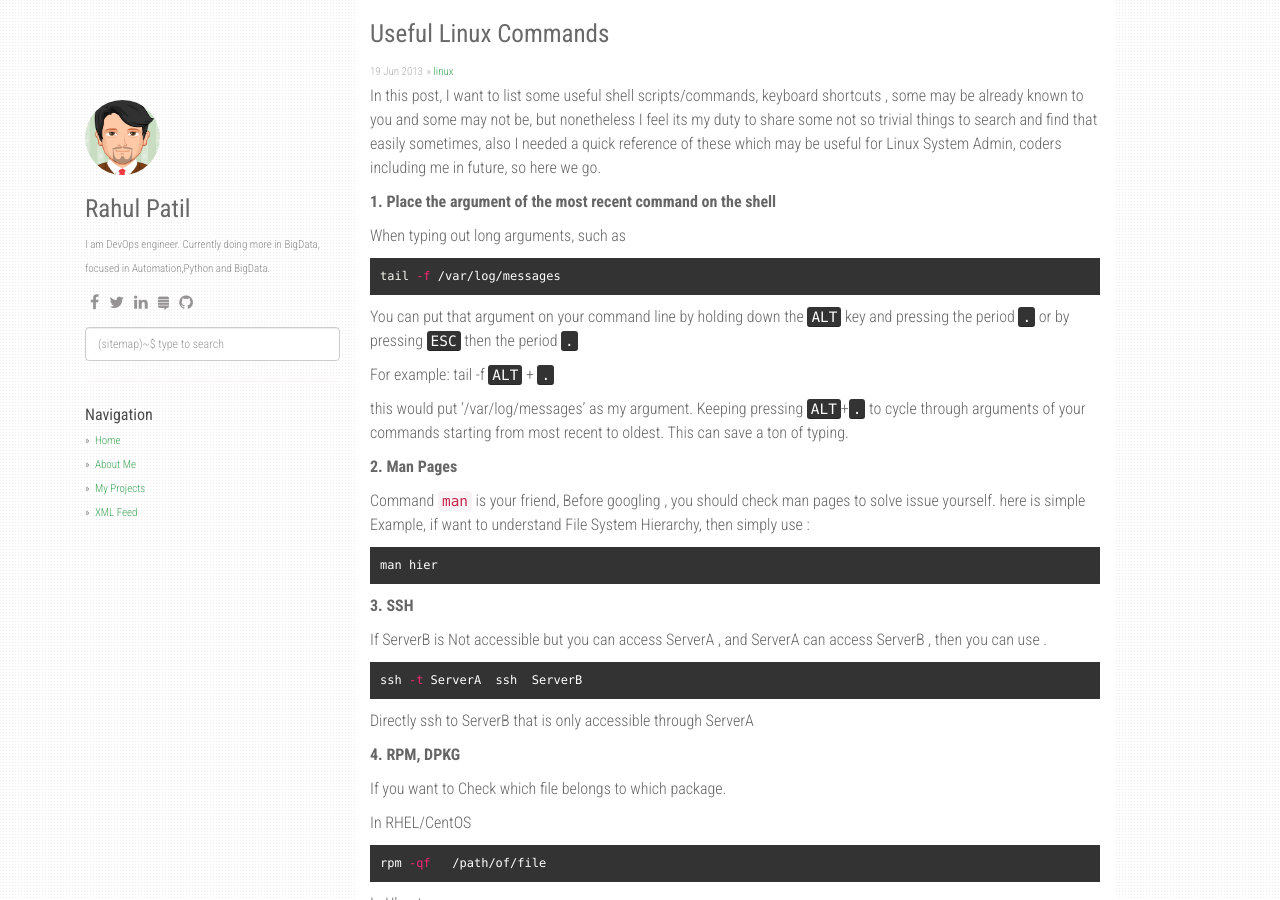
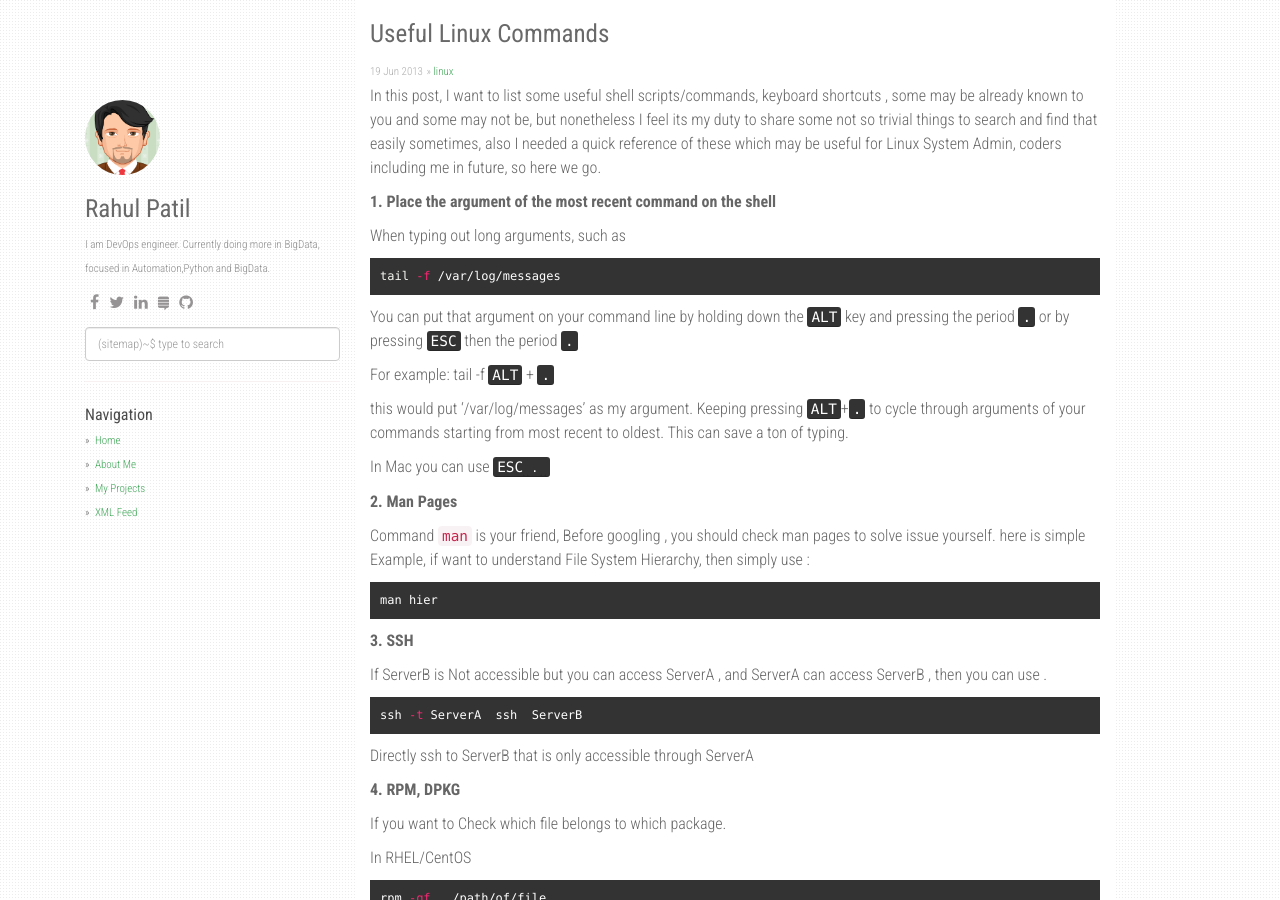
Before and after one commit to rahulinux/rahulinux.github.io, a Jekyll site: the page built from _posts/2013-06-19-hands-on-linux-commands.md, in a window 1280 px wide and 900 px high. Built offline with Jekyll 4.4.1, drawn with Linux system fonts in a browser that asks for light colours; nearby versions of some CDN libraries; comment, search, counter and statistics services are not loaded.

Commit message:
migrated old post

```diff
--- a/_posts/2013-06-19-hands-on-linux-commands.md
+++ b/_posts/2013-06-19-hands-on-linux-commands.md
@@ -24,6 +24,8 @@ You can put that argument on your command line by holding down the <kbd>ALT</kbd
 For example: tail -f <kbd>ALT</kbd> + <kbd>.</kbd>
 
 this would put '/var/log/messages' as my argument. Keeping pressing <kbd>ALT</kbd>+<kbd>.</kbd> to cycle through arguments of your commands starting from most recent to oldest. This can save a ton of typing.
+
+In Mac you can use <kbd>ESC<kbd><kbd>.</kbd>
 
 **2. Man Pages**
 
```
Also changed, not shown: 4 other files.
